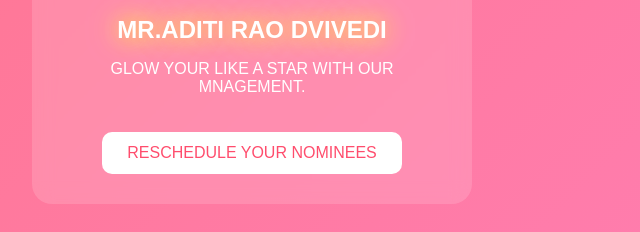
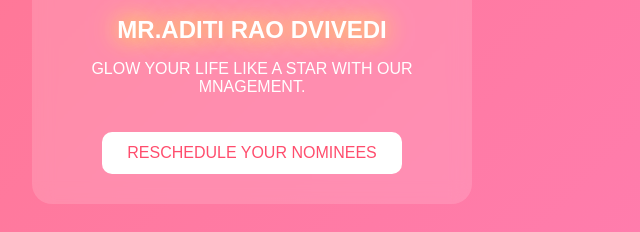
Before and after one commit to 047naresh-cell/index1.html, a plain HTML site: page index.html in a window 1280 px wide. Shown: the part 154-386 px from the top of the page, 388-1028 px from the left. Drawn offline with Linux system fonts and the light colour scheme.

Commit message:
Update index.html
Signed-off-by: 047naresh-cell <047naresh@gmail.com>

```diff
--- a/index.html
+++ b/index.html
@@ -84,7 +84,7 @@ button {
 <div class="card">
   <h1>LINEAR SETUP</h1>
   <div class="glow">MR.ADITI RAO DVIVEDI</div>
-  <p> GLOW YOUR LIKE A STAR WITH OUR MNAGEMENT.</p>
+  <p> GLOW YOUR  LIFE LIKE A STAR WITH OUR MNAGEMENT.</p>
 
   <button onclick="startSurprise()">RESCHEDULE YOUR NOMINEES </button>
 
```
